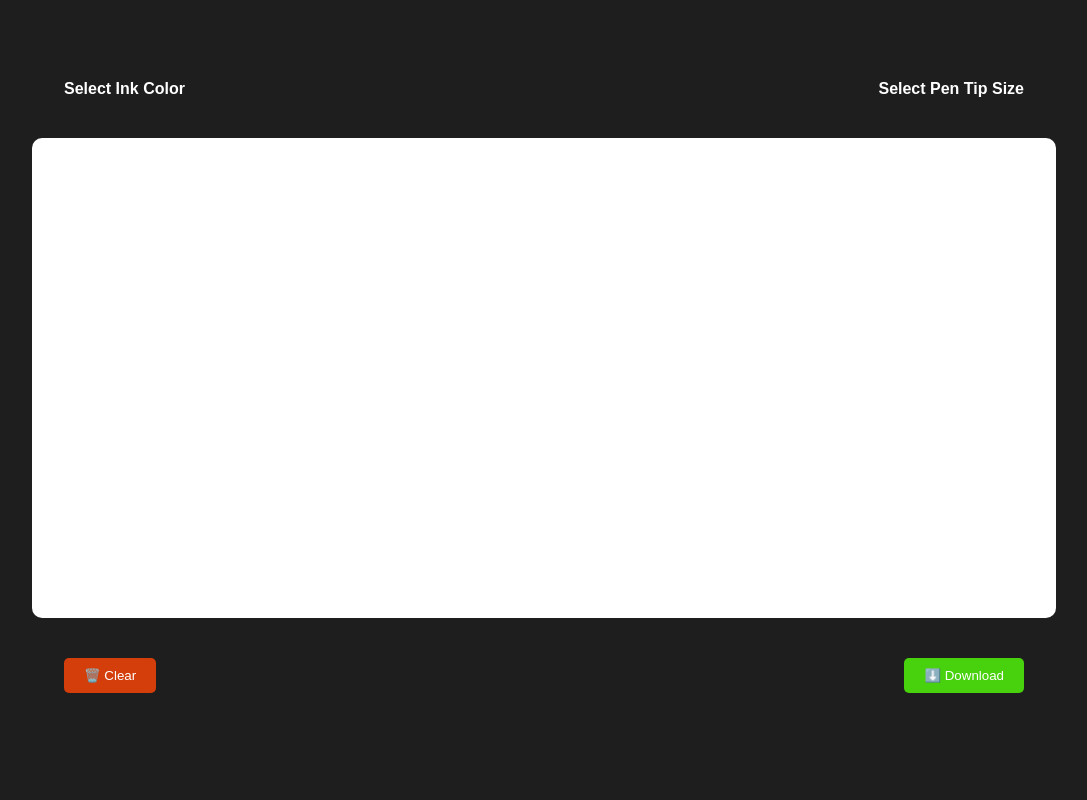
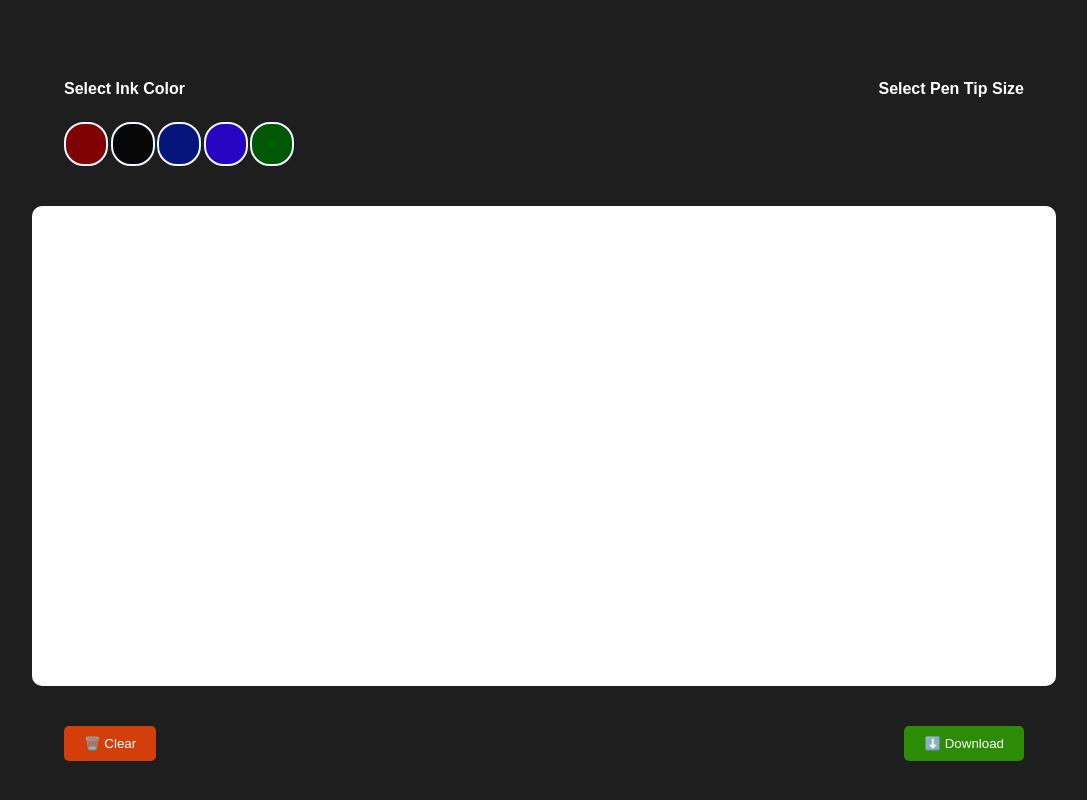
Before and after one commit to Mavricx/SignDrop, a plain HTML site: page index.html in a window 1280 px wide. Shown: the whole page, without its empty margins (96-1183 px from the left). Drawn offline with Linux system fonts and the light colour scheme.

Commit message:
completed basic functionality still needs some correction

```diff
--- a/index.html
+++ b/index.html
@@ -8,12 +8,24 @@
   </head>
   <body>
     <div class="tools">
-      <div class="colors">Select Ink Color</div>
-      <div class="tipSize">Select Pen Tip Size</div>
+      <div class="colors">
+        <div id="text">Select Ink Color</div>
+        <div id="scale">
+          <div class="color" style="background-color: #810202"></div>
+          <div class="color" style="background-color: #070707"></div>
+          <div class="color" style="background-color: #05157c"></div>
+          <div class="color" style="background-color: #2704c2"></div>
+          <div class="color" style="background-color: #015804"></div>
+        </div>
+      </div>
+      <div class="tipSize">
+        <div id="text">Select Pen Tip Size</div>
+        <div id="tipScale"></div>
+      </div>
     </div>
     <canvas class="canvas"></canvas>
     <div class="actions">
-      <button class="fa-solid fa-trash" id="clear">🗑️ Clear</button>
+      <button id="clear">🗑️ Clear</button>
       <button id="download">⬇️ Download</button>
     </div>
     <script src="https://cdnjs.cloudflare.com/ajax/libs/FileSaver.js/2.0.5/FileSaver.min.js"></script>
--- a/script.js
+++ b/script.js
@@ -0,0 +1,81 @@
+const canvas = document.querySelector('.canvas');
+const ctx = canvas.getContext('2d');
+
+
+function resizeCanvas() {
+    const imageDate = ctx.getImageData(0, 0, canvas.width, canvas.height);
+
+    canvas.width = canvas.parentElement.clientWidth;
+    canvas.height = canvas.parentElement.clientHeight;
+
+    ctx.putImageData(imageDate, 0, 0);
+}
+
+resizeCanvas();
+window.addEventListener('resize', resizeCanvas);
+
+let isDrawing = false;
+let lastX = 0;
+let lastY = 0;
+
+canvas.addEventListener('mousedown', function (e) {
+    isDrawing = true;
+    [lastX, lastY] = [e.offsetX, e.offsetY];
+});
+canvas.addEventListener('mouseup', () => isDrawing = false);
+canvas.addEventListener('mouseout', () => isDrawing = false);
+
+canvas.addEventListener('mousemove', (e) => {
+    if (!isDrawing) return;
+
+    const rect = canvas.getBoundingClientRect();
+    const scaleX = canvas.width / rect.width;
+    const scaleY = canvas.height / rect.height;
+
+    const offsetX = (e.clientX - rect.left) * scaleX;
+    const offsetY = (e.clientY - rect.top) * scaleY;
+
+
+
+    ctx.stokeStyle = "#010101";
+    ctx.lineJoin = "round";
+    ctx.lineCap = "round";
+    ctx.lineWidth = 2;
+
+    ctx.beginPath();
+    ctx.moveTo(lastX, lastY);
+    ctx.lineTo(e.offsetX, e.offsetY);
+    ctx.stroke();
+    [lastX, lastY] = [e.offsetX, e.offsetY];
+
+});
+
+document.getElementById('clear').addEventListener('click', () => {
+    ctx.clearRect(0, 0, canvas.width, canvas.height);
+});
+
+document.getElementById('download').addEventListener('click', () => {
+    canvas.toBlob((blob) => {
+        saveAs(blob, "signature.png");
+    });
+})
+
+
+
+
+
+//some basic function calls in canvas api to remember
+
+// ctx.strokeStyle = '#010101';//this means ink color
+// ctx.lineJoin = 'round';//this means how the lines join
+// ctx.lineCap = 'round';//this means how the line ends
+// ctx.lineWidth = 100;//this means the width of the line
+// ctx.globalCompositeOperation = 'multiply';//this means how the lines overlap
+// ctx.globalAlpha = 0.5;//this means how transparent the lines are
+// ctx.beginPath();//this means start drawing
+// ctx.moveTo(x, y);//this means where to start drawing
+// ctx.lineTo(x, y);//this means where to end drawing
+// ctx.stroke();//this means draw the line
+// ctx.closePath();//this means stop drawing
+// ctx.clearRect(0, 0, canvas.width, canvas.height);//this means clear the canvas
+// ctx.fillRect(x, y, width, height);//this means draw a rectangle
--- a/style.css
+++ b/style.css
@@ -40,10 +40,34 @@ button {
   border-radius: 5px;
   cursor: pointer;
 }
+
 #clear {
   background-color: rgb(212, 62, 11);
 }
 
 #download {
-  background-color: rgb(72, 209, 13);
+  background-color: rgb(45, 140, 5);
 }
+
+#clear:hover {
+  background-color: rgb(192, 2, 2);
+}
+
+#download:hover {
+  background-color: rgb(60, 188, 5);
+}
+#scale{
+  display: flex;
+  justify-content: space-between;
+  width: 230px;
+  margin-top: 3vh;
+  background-color: rgb(31, 30, 30);
+}
+.color{
+  justify-content: space-between;
+  height: 40px;
+  width: 40px;
+  border-radius: 20px;
+  cursor: pointer;
+  border: 2px solid aliceblue;
+}
```
